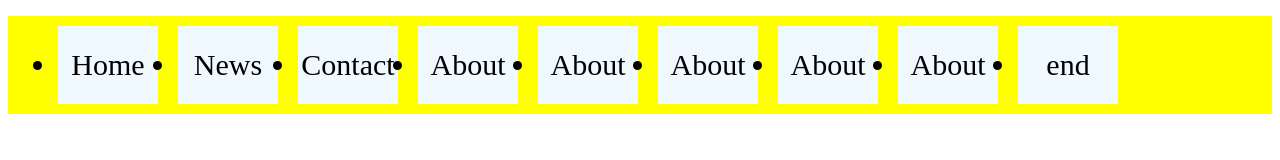
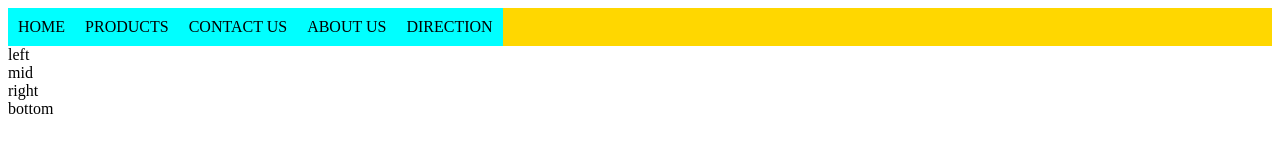
Before and after one commit to tmkk2202/WEBTEST, a plain HTML site: page index.html in a window 1280 px wide. Drawn offline with Linux system fonts and the light colour scheme.

Commit message:
menuitem created

```diff
--- a/index.html
+++ b/index.html
@@ -8,19 +8,28 @@
     <script src="script.js"></script>
   </head>
   <body>
+  <div class="containermain">
 
-      <ul>
-        <li>Home</a></li>
-        <li>News</a></li>
-        <li>Contact</a></li>
-        <li>About</a></li>
-        <li>About</a></li>
-        <li>About</a></li>
-        <li>About</a></li>
-        <li>About</a></li>
-        <li>end</a></li>
 
-      </ul>
+    <div class="cont-top">
+      <div class="menuitem">HOME</div>
+      <div class="menuitem">PRODUCTS</div>
+      <div class="menuitem">CONTACT US</div>
+      <div class="menuitem">ABOUT US</div>
+      <div class="menuitem">DIRECTION</div>
+    </div>
+
+    <div class="cont-left">left</div>
+
+    <div class="cont-mid">mid</div>
+
+    <div class="cont-right">right</div>
+
+    <div class="cont-bottom">bottom</div>
+
+
+  </div>
+
 
   </body>
 </html>
--- a/style.css
+++ b/style.css
@@ -1,17 +1,13 @@
-ul {
+.cont-top {
     display: flex;
-    flex-wrap: nowrap;
-    background-color: yellow;
+    background-color: gold;
+    flex-direction: row;
+    justify-content: space-arounds;
 
 }
 
-li {
-
-    background-color: aliceblue;
-    width: 100px;
-    margin: 10px;
-    text-align: center;
-    line-height: 78px;
-    font-size: 30px;
+.menuitem {
+    background-color: aqua;
+    padding: 10px;
 
 }
```
